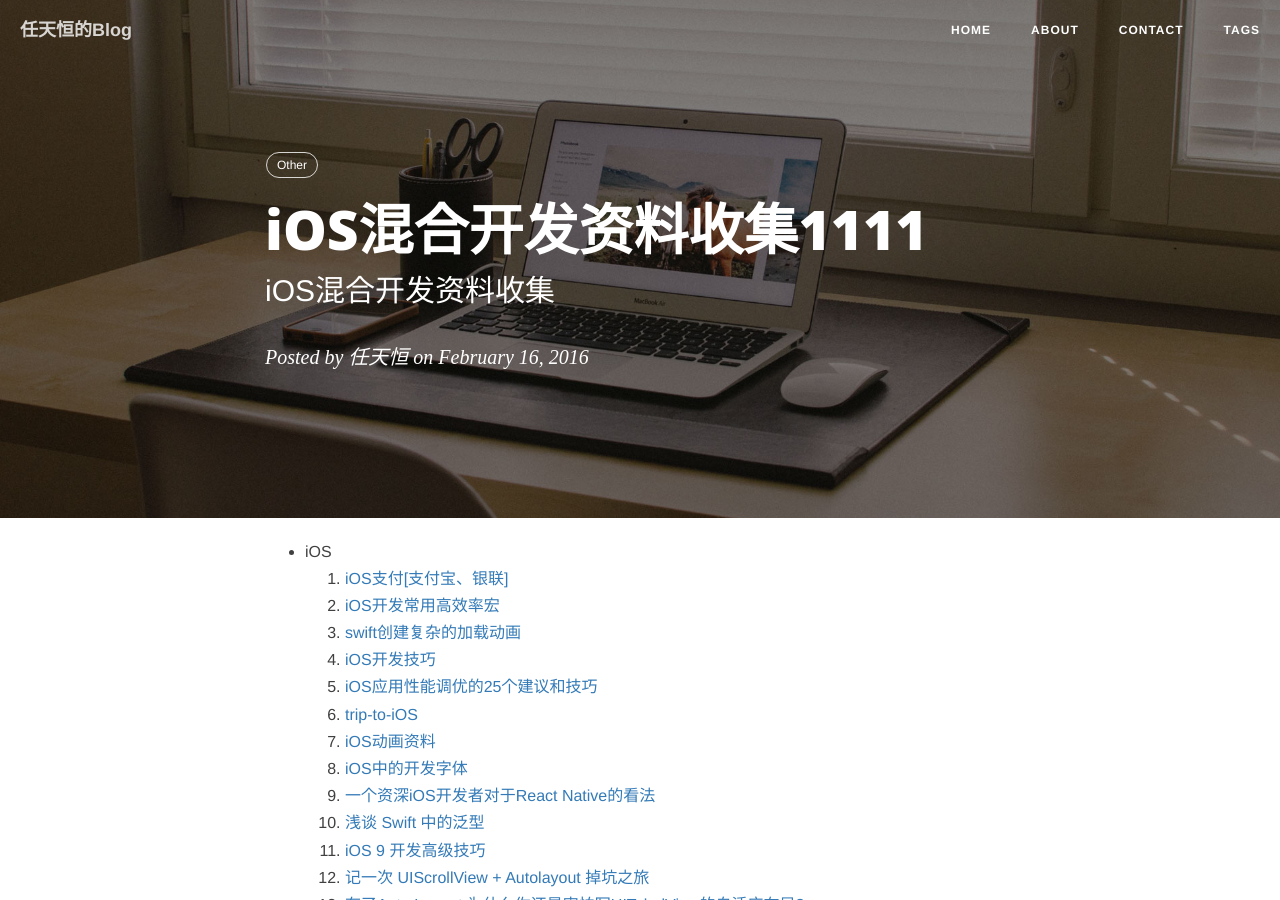
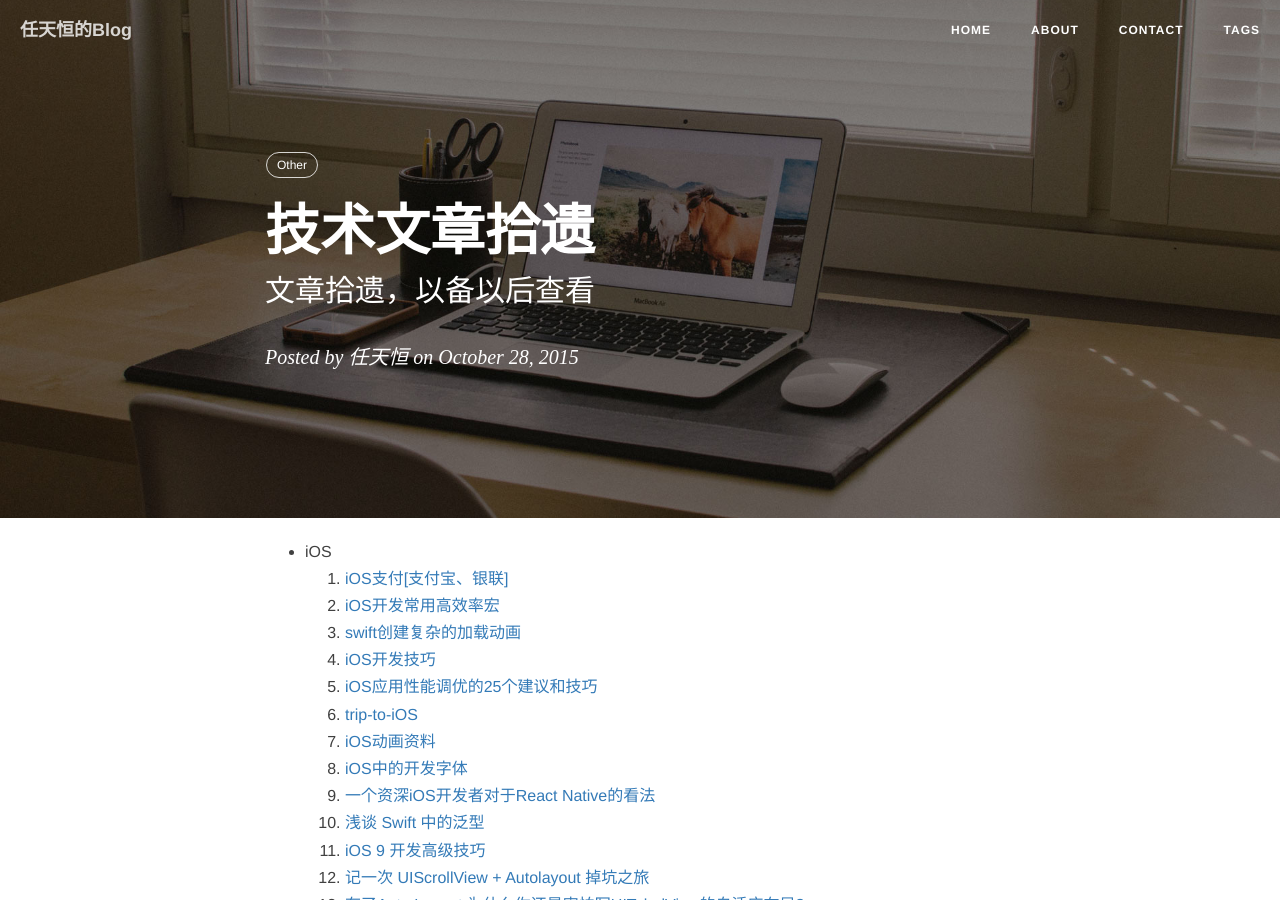
Before and after one commit to rth211/rth211.github.io, a Jekyll site: the page built from _posts/2015.10/2015-10-28-Article.md, in a window 1280 px wide and 900 px high. Built offline with Jekyll 4.4.1, drawn with Linux system fonts in a browser that asks for light colours; nearby versions of some CDN libraries; comment, search, counter and statistics services are not loaded.

Commit message:
2.16 11:56 update

```diff
--- a/_posts/2016-02-16-Article.md
+++ b/_posts/2015.10/2015-10-28-Article.md
@@ -1,8 +1,8 @@
 ---
 layout: post
-title:  iOS混合开发资料收集1111
-subtitle:   "iOS混合开发资料收集"
-date: 2016-02-16 11:45:00
+title:  技术文章拾遗
+subtitle:   "文章拾遗，以备以后查看"
+date: 2015-10-28 11:45:00
 author:     "任天恒"
 header-img: "img/home-bg.jpg"
 tags: Other
```
